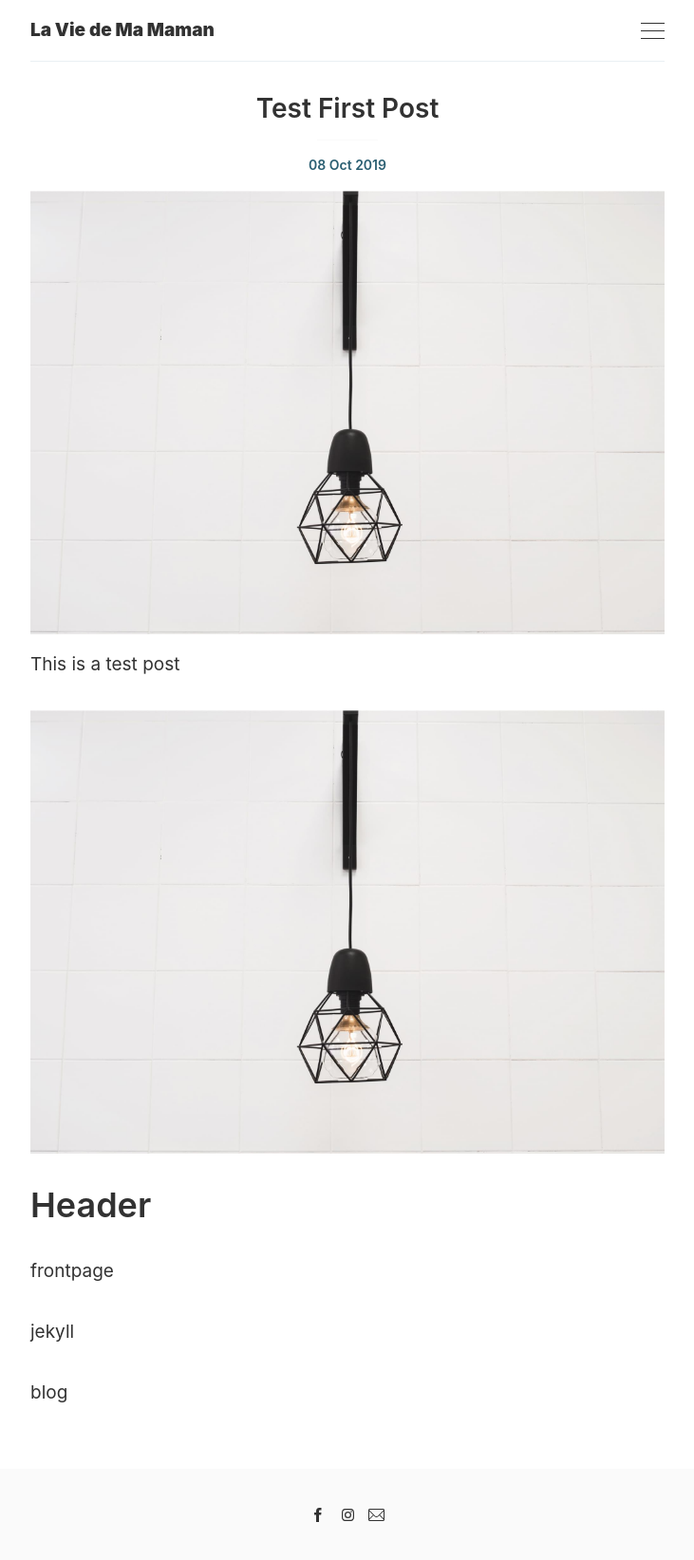
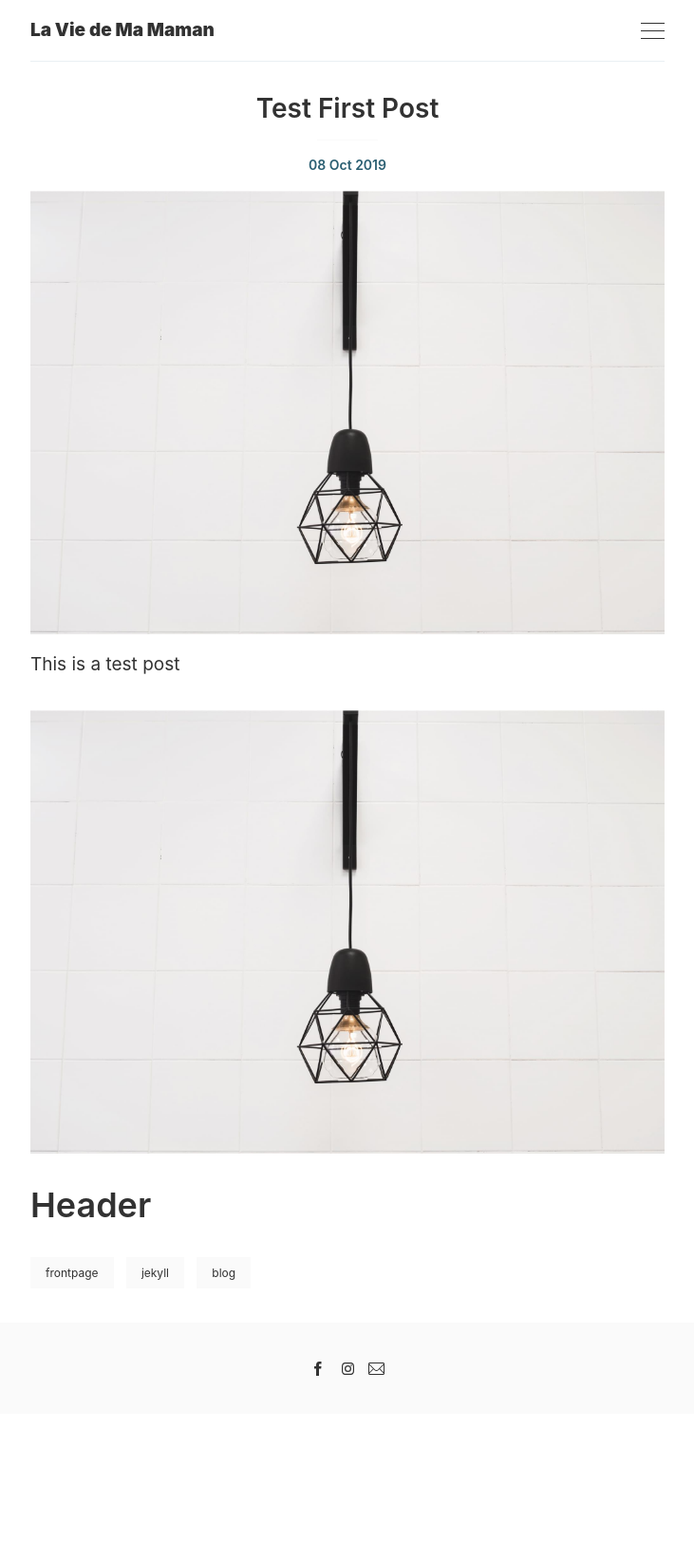
Before and after one commit to NGO-Xuan/http-ngo-xuan.github.io-, a Jekyll site: the page built from _posts/2019-10-08-test-first-post.markdown, in a window 1280 px wide. Shown: the whole page at 95% size, without its empty margins (274-1005 px from the left). Built offline with Jekyll 4.4.1, drawn with Linux system fonts in a browser that asks for light colours; after the commit the page ends 1489 px from its top, so only the background shows below that.

Commit message:
Update content

```diff
--- a/_sass/components/_tags.scss
+++ b/_sass/components/_tags.scss
@@ -21,6 +21,24 @@
     }
   }
 
+  p {
+    display: inline-block;
+    padding: quarter($base-spacing-unit) $base-spacing-unit;
+    margin: 0 half($base-spacing-unit) quarter($base-spacing-unit) 0;
+
+    font-size: $font-size-tiny;
+    font-family: $font-base;
+    line-height: $line-height-medium;
+
+    background-color: $bg-color-gray;
+    transition: $global-transition;
+
+    @include attention() {
+      text-decoration: none;
+      background-color: $bg-color-gray;
+    }
+  }
+
   @include mq($until: tablet) {
     margin-bottom: $line-height-medium - half(quarter($line-height-medium));
   }
```
